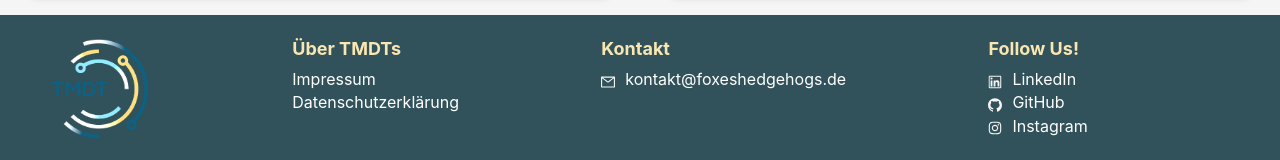
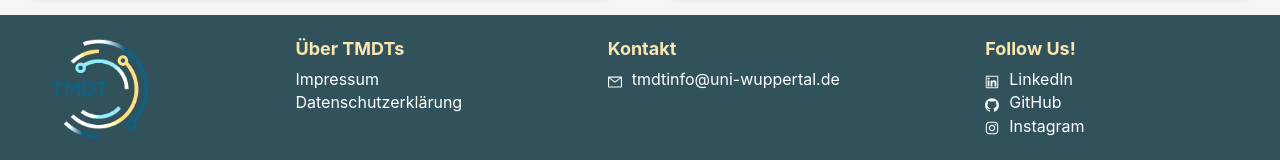
Before and after one commit to Lizoug/Breinify-demo, a React (Create React App) app in the folder frontend/: page / in a window 1280 px wide. Shown: the part 636-796 px from the top of the page. Built offline with nearby package versions, Linux system fonts and the light colour scheme.

Commit message:
changed the eimal adresse

```diff
--- a/frontend/src/components/footer.tsx
+++ b/frontend/src/components/footer.tsx
@@ -95,7 +95,7 @@ function PageFooterLG() {
                         <h6 className="footer-title">Kontakt</h6>
                     </Row>
                     <Row align="middle">
-                        <MailOutlined style={{color: "whitesmoke", paddingRight: "10px"}}/> <a className="footer-link_l" href="tmdtinfo@uni-wuppertal.de">kontakt@foxeshedgehogs.de</a>
+                        <MailOutlined style={{color: "whitesmoke", paddingRight: "10px"}}/> <a className="footer-link_l" href="tmdtinfo@uni-wuppertal.de">tmdtinfo@uni-wuppertal.de</a>
                     </Row>
                 </Col>
                 <Col flex={1}>
@@ -139,7 +139,7 @@ function PageFooterSM() {
                         <h6 className="footer-title">Kontakt</h6>
                     </Row>
                     <Row align="middle">
-                        <MailOutlined style={{color: "whitesmoke", paddingRight: "10px"}}/> <a className="footer-link_l" href="tmdtinfo@uni-wuppertal.de">kontakt@foxeshedgehogs.de</a>
+                        <MailOutlined style={{color: "whitesmoke", paddingRight: "10px"}}/> <a className="footer-link_l" href="tmdtinfo@uni-wuppertal.de">tmdtinfo@uni-wuppertal.de</a>
                     </Row>
                 </Col>
                 <Col flex={1}>
@@ -183,7 +183,7 @@ function PageFooterXS() {
                         <h6 className="footer-title">Kontakt</h6>
                     </Row>
                     <Row align="middle">
-                        <MailOutlined style={{color: "whitesmoke", paddingRight: "10px"}}/> <a className="footer-link_l" href="tmdtinfo@uni-wuppertal.de">kontakt@foxeshedgehogs.de</a>
+                        <MailOutlined style={{color: "whitesmoke", paddingRight: "10px"}}/> <a className="footer-link_l" href="tmdtinfo@uni-wuppertal.de">tmdtinfo@uni-wuppertal.de</a>
                     </Row>
                     <Row className="padded-t25">
                         <h6 className="footer-title">Follow Us!</h6>
```
